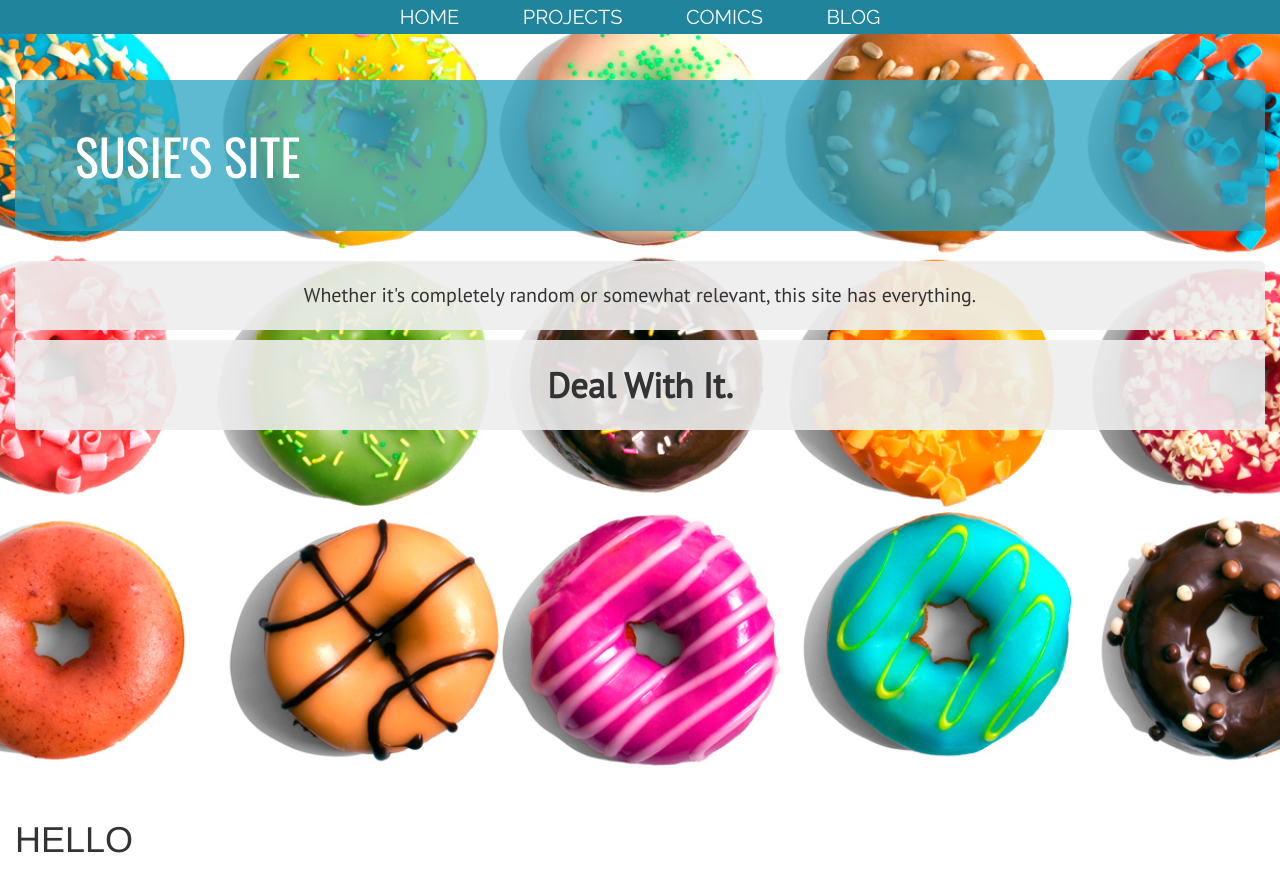
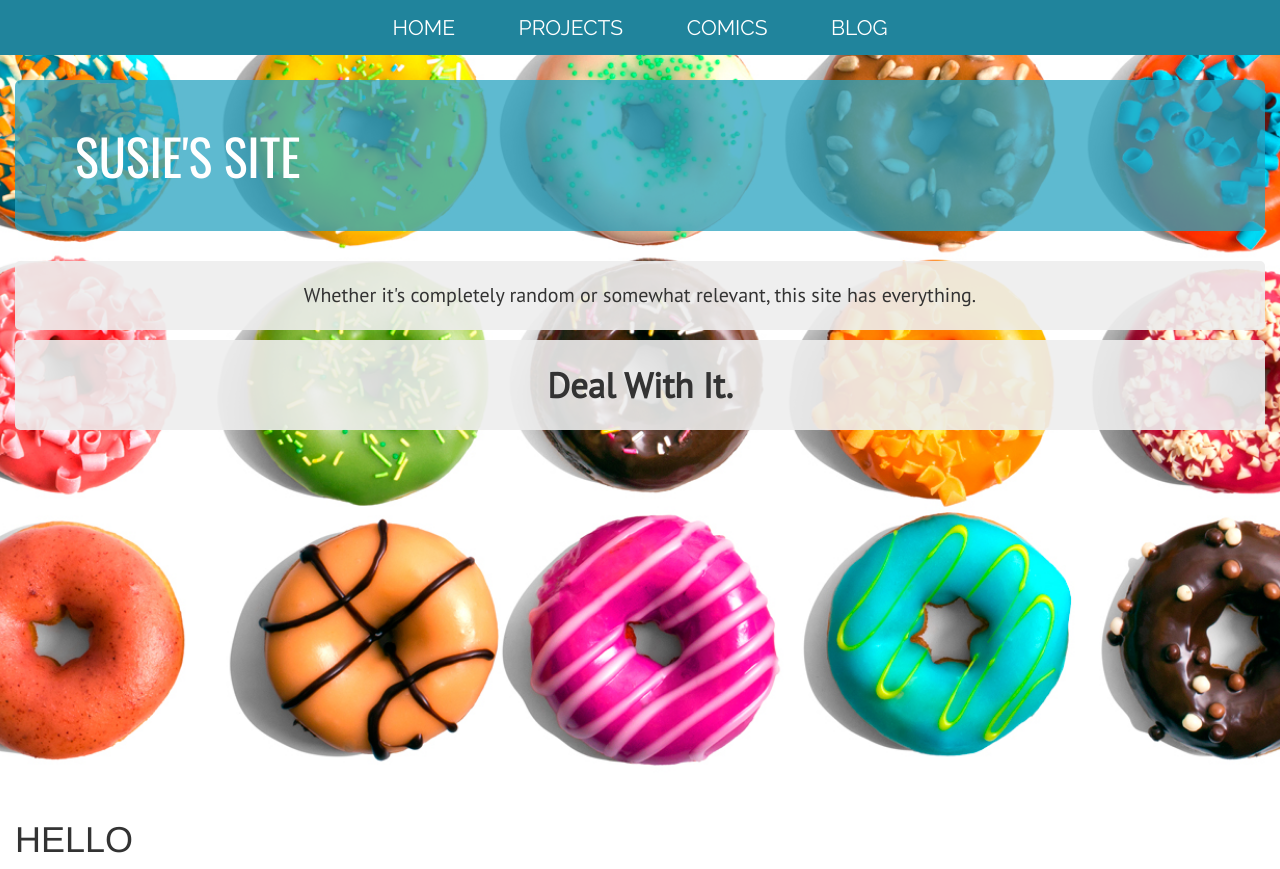
Before and after one commit to susier2016/SusiesWebsite, a plain HTML site: page index.html in a window 1280 px wide. Drawn offline with nearby package versions, Linux system fonts and the light colour scheme.

Commit message:
PaddingChange

```diff
--- a/index.html
+++ b/index.html
@@ -55,7 +55,7 @@
         div.container {
             font-family: Raleway;
             margin: 0 auto;
-            padding: 5px 5px;
+            padding: 15px 15px;
             text-align: center;
             width: 100%;
         }
@@ -63,7 +63,7 @@
         div.container a {
             color: #FFF;
             text-decoration: none;
-            font: 20px Raleway;
+            font: 21px Raleway;
             margin: 0px 10px;
             padding: 10px 20px;
             position: relative;
```
